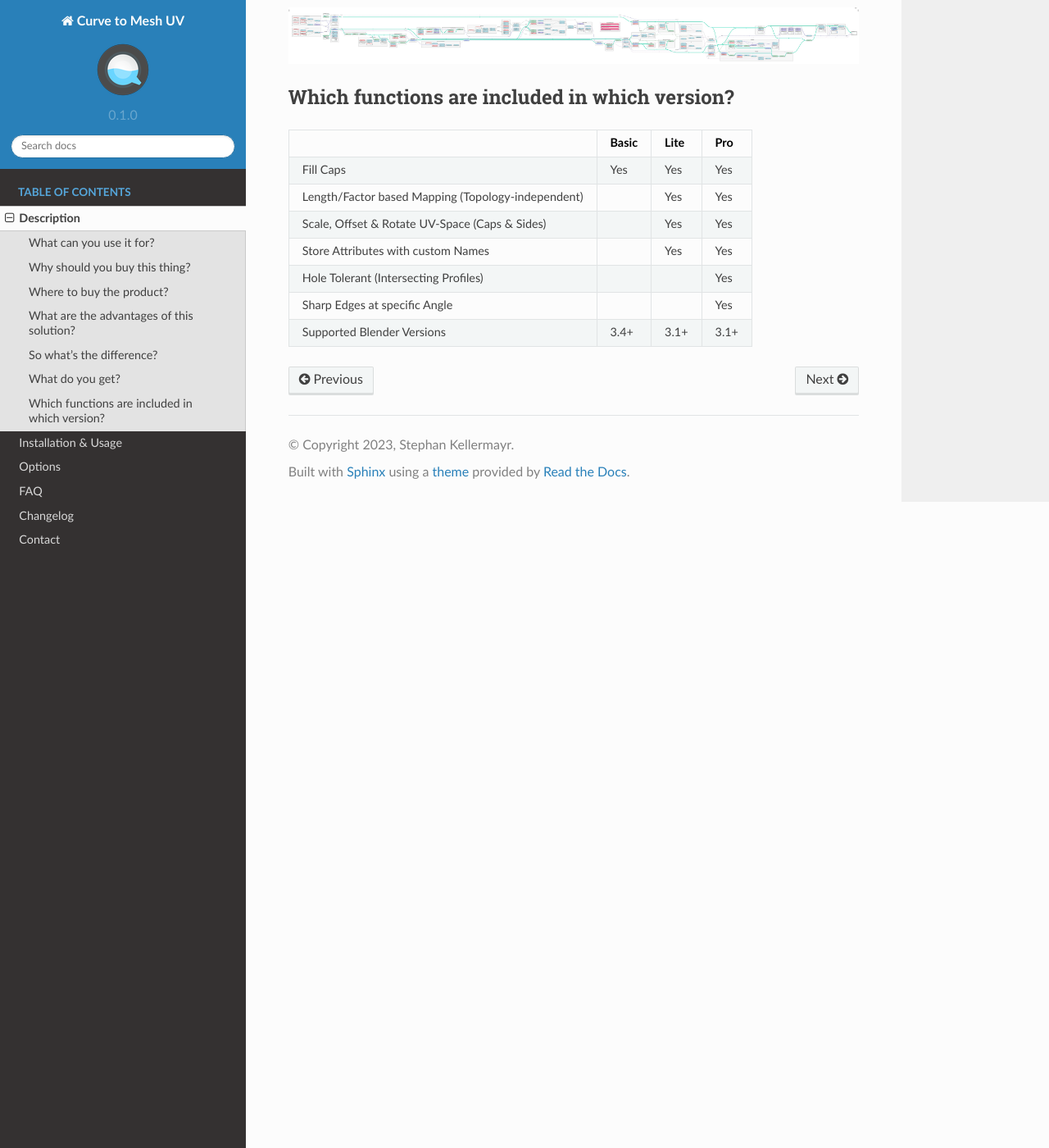
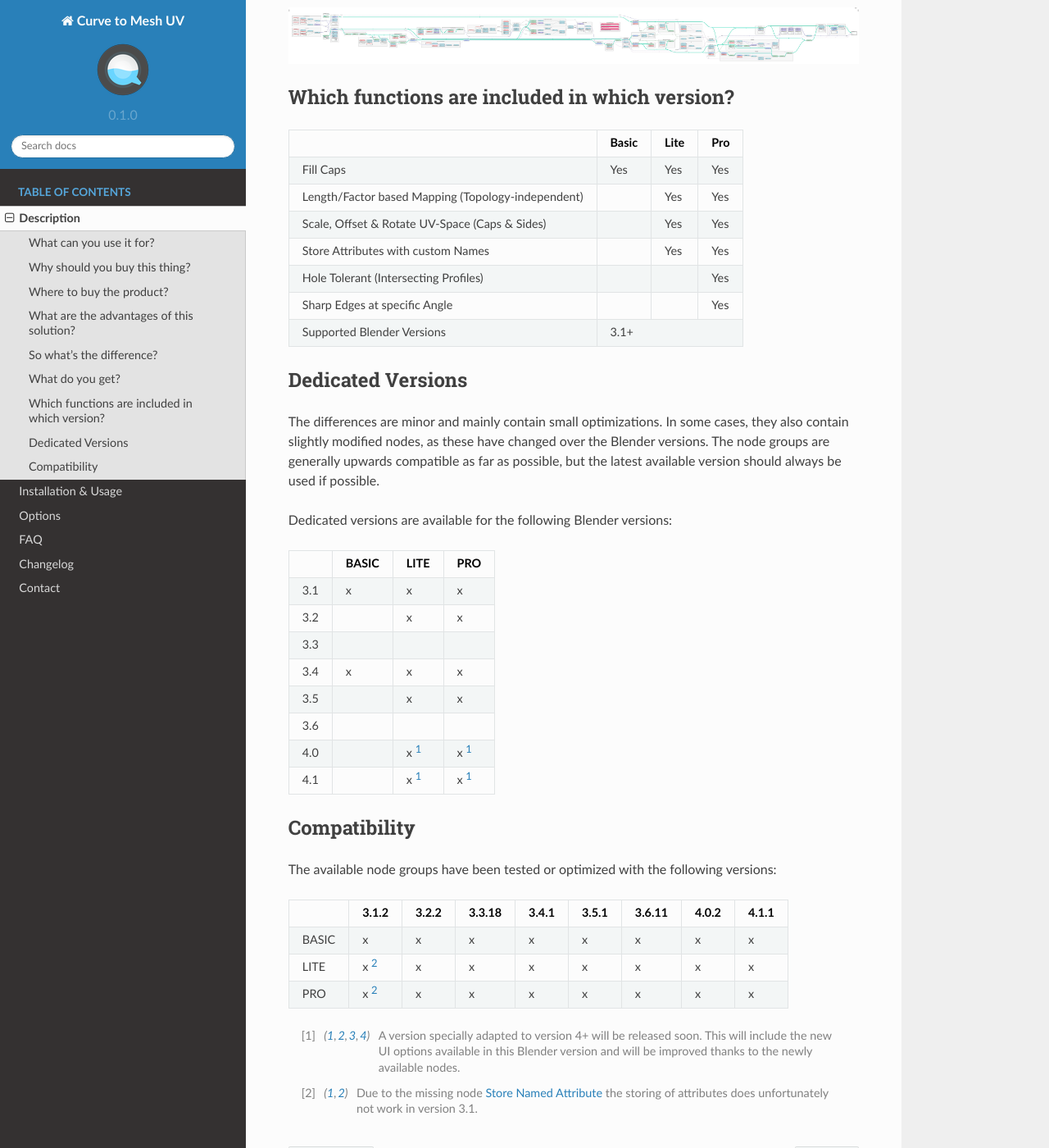
Before and after one commit to quellenform/blender-CurveToMeshUV, a Sphinx documentation site: the page built from Documentation/description.rst, in a window 1280 px wide and 1400 px high, scrolled down 4049 px. Shown: the whole window at 82% size. Built offline with Sphinx 7.4.7 and the Read the Docs theme 2.0.0, drawn with Linux system fonts in a browser that asks for light colours.

Commit message:
Updated documentation for v1.7.03

```diff
--- a/Documentation/description.rst
+++ b/Documentation/description.rst
@@ -10,7 +10,7 @@ Description
     </div>
 
 
-The `Curve to Mesh <https://docs.blender.org/manual/en/latest/modeling/geometry_nodes/curve/curve_to_mesh.html>`_ node is great, but it is missing an important function: **UV Mapping!**
+The `Curve to Mesh <https://docs.blender.org/manual/en/latest/modeling/geometry_nodes/curve/operations/curve_to_mesh.html>`_ node is great, but it is missing an important function: **UV Mapping!**
 
 This node group fills that gap and creates a solid UV mapping along the created mesh.
 
@@ -28,7 +28,7 @@ Why should you buy this thing?
 
 ...Because there is no other reliable alternative!
 
-In the case of *Curve to Mesh*, the `UV Unwrap <https://docs.blender.org/manual/en/latest/modeling/geometry_nodes/uv/uv_unwrap.html>`_ node won't help you either, because in this case it can't create a mapping that exactly follows the topology of the mesh you created.
+In the case of *Curve to Mesh*, the `UV Unwrap <https://docs.blender.org/manual/en/latest/modeling/geometry_nodes/mesh/uv/uv_unwrap.html>`_ node won't help you either, because in this case it can't create a mapping that exactly follows the topology of the mesh you created.
 
 Where to buy the product?
 =========================
@@ -104,5 +104,50 @@ Which functions are included in which version?
 +----------------------------------------------------+-------+------+------+
 | Sharp Edges at specific Angle                      |       |      | Yes  |
 +----------------------------------------------------+-------+------+------+
-| Supported Blender Versions                         | 3.4+  | 3.1+ | 3.1+ |
+| Supported Blender Versions                         | 3.1+                |
 +----------------------------------------------------+-------+------+------+
+
+Dedicated Versions
+==================
+
+The differences are minor and mainly contain small optimizations. In some cases, they also contain slightly modified nodes, as these have changed over the Blender versions. The node groups are generally upwards compatible as far as possible, but the latest available version should always be used if possible.
+
+Dedicated versions are available for the following Blender versions:
+
++-----+-------+--------+--------+
+|     | BASIC | LITE   | PRO    |
++=====+=======+========+========+
+| 3.1 | x     | x      | x      |
++-----+-------+--------+--------+
+| 3.2 |       | x      | x      |
++-----+-------+--------+--------+
+| 3.3 |       |        |        |
++-----+-------+--------+--------+
+| 3.4 | x     | x      | x      |
++-----+-------+--------+--------+
+| 3.5 |       | x      | x      |
++-----+-------+--------+--------+
+| 3.6 |       |        |        |
++-----+-------+--------+--------+
+| 4.0 |       | x [1]_ | x [1]_ |
++-----+-------+--------+--------+
+| 4.1 |       | x [1]_ | x [1]_ |
++-----+-------+--------+--------+
+
+Compatibility
+=============
+
+The available node groups have been tested or optimized with the following versions:
+
++-------+--------+-------+--------+-------+-------+--------+-------+-------+
+|       | 3.1.2  | 3.2.2 | 3.3.18 | 3.4.1 | 3.5.1 | 3.6.11 | 4.0.2 | 4.1.1 |
++=======+========+=======+========+=======+=======+========+=======+=======+
+| BASIC | x      | x     | x      | x     | x     | x      | x     | x     |
++-------+--------+-------+--------+-------+-------+--------+-------+-------+
+| LITE  | x [2]_ | x     | x      | x     | x     | x      | x     | x     |
++-------+--------+-------+--------+-------+-------+--------+-------+-------+
+| PRO   | x [2]_ | x     | x      | x     | x     | x      | x     | x     |
++-------+--------+-------+--------+-------+-------+--------+-------+-------+
+
+.. [1] A version specially adapted to version 4+ will be released soon. This will include the new UI options available in this Blender version and will be improved thanks to the newly available nodes.
+.. [2] Due to the missing node `Store Named Attribute <https://docs.blender.org/manual/en/latest/modeling/geometry_nodes/attribute/store_named_attribute.html>`_ the storing of attributes does unfortunately not work in version 3.1.
--- a/Documentation/faq.rst
+++ b/Documentation/faq.rst
@@ -11,7 +11,7 @@ No. This is technically not possible, because some relevant nodes are missing.
 What is the technique based on?
 ===============================
 
-This technique is mainly based on the nodes `Curve to Mesh <https://docs.blender.org/manual/en/latest/modeling/geometry_nodes/curve/curve_to_mesh.html>`_, `Mesh to Curve <https://docs.blender.org/manual/en/latest/modeling/geometry_nodes/mesh/mesh_to_curve.html>`_, `Fill Curve <https://docs.blender.org/manual/en/latest/modeling/geometry_nodes/curve/fill_curve.html>`_ and `Extrude Mesh <https://docs.blender.org/manual/en/latest/modeling/geometry_nodes/mesh/extrude_mesh.html>`_. Of course, any peculiarities (or bugs) existing in these nodes are inherited.
+This technique is mainly based on the nodes `Curve to Mesh <https://docs.blender.org/manual/en/latest/modeling/geometry_nodes/curve/operations/curve_to_mesh.html>`_, `Mesh to Curve <https://docs.blender.org/manual/en/latest/modeling/geometry_nodes/mesh/operations/mesh_to_curve.html>`_, `Fill Curve <https://docs.blender.org/manual/en/latest/modeling/geometry_nodes/curve/operations/fill_curve.html>`_ and `Extrude Mesh <https://docs.blender.org/manual/en/latest/modeling/geometry_nodes/mesh/operations/extrude_mesh.html>`_. Of course, any peculiarities (or bugs) existing in these nodes are inherited.
 
 Why do I get an incorrect Mapping by Cyclic Curves?
 ===================================================
@@ -40,7 +40,7 @@ With *Smooth Angle*, a detection of the edge angles is performed and all edges w
 What is "Hole Tolerant"?
 ========================
 
-In this mode, profile curves that overlap are merged together to create a solid mesh. This process recreates the profile curves and creates a new mesh topology that can correctly handle letters and other complex shapes. In addition, the normals of the resulting inward-facing faces are calculated correctly so that they point in the right direction when they overlap. The technique is primarily based on the `Fill Curve <https://docs.blender.org/manual/en/latest/modeling/geometry_nodes/curve/fill_curve.html>`_ node, which also inherits any disadvantages of this node, such as the deletion of identical edges, or the forced use of 2D curves.
+In this mode, profile curves that overlap are merged together to create a solid mesh. This process recreates the profile curves and creates a new mesh topology that can correctly handle letters and other complex shapes. In addition, the normals of the resulting inward-facing faces are calculated correctly so that they point in the right direction when they overlap. The technique is primarily based on the `Fill Curve <https://docs.blender.org/manual/en/latest/modeling/geometry_nodes/curve/operations/fill_curve.html>`_ node, which also inherits any disadvantages of this node, such as the deletion of identical edges, or the forced use of 2D curves.
 
 Is it possible to convert the generic attributes to a UV map?
 =============================================================
```
Also changed, not shown: Documentation/changelog.rst (+11 -0 lines), Documentation/installation.rst (+14 -12 lines), Documentation/options.rst (+6 -6 lines).
